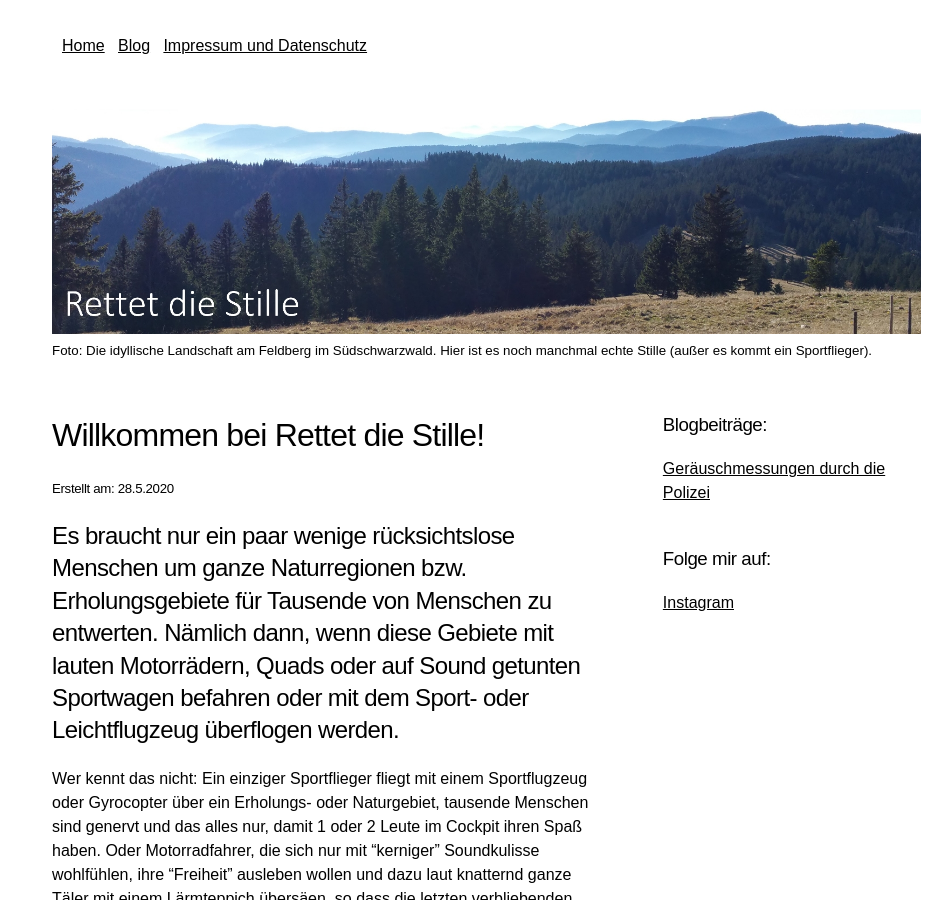
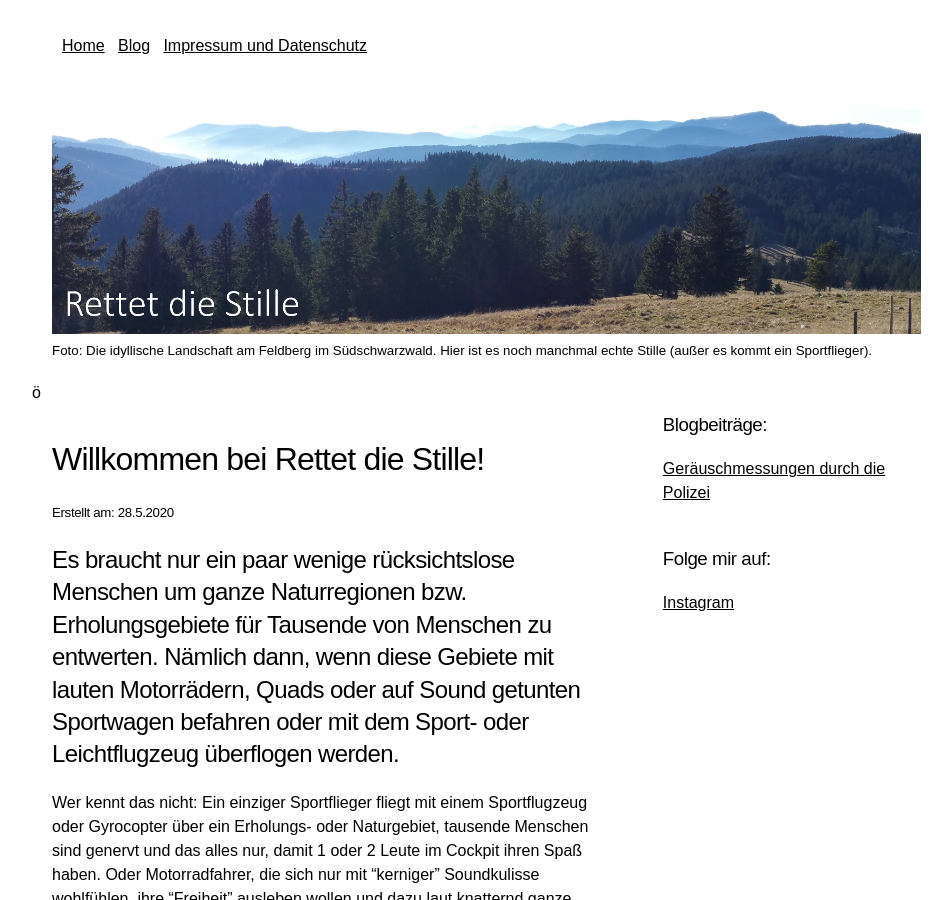
Before and after one commit to rettet-die-stille/rettet-die-stille.github.io, a Jekyll site: the page built from index.md, in a window 1280 px wide and 900 px high. Shown: the whole window, without its empty margins (2-954 px from the left). Built offline with Jekyll 4.4.1, drawn with Linux system fonts in a browser that asks for light colours; our own code applies the rules of GitHub Pages for plain Markdown files.

```diff
--- a/_layouts/home.html
+++ b/_layouts/home.html
@@ -1,7 +1,7 @@
 ---
 layout: defaultmodern
 ---
-
+ ö
  <div class="card">
   <h1>Willkommen bei Rettet die Stille!</h1>
   <h5>Erstellt am: 28.5.2020</h5>
```
